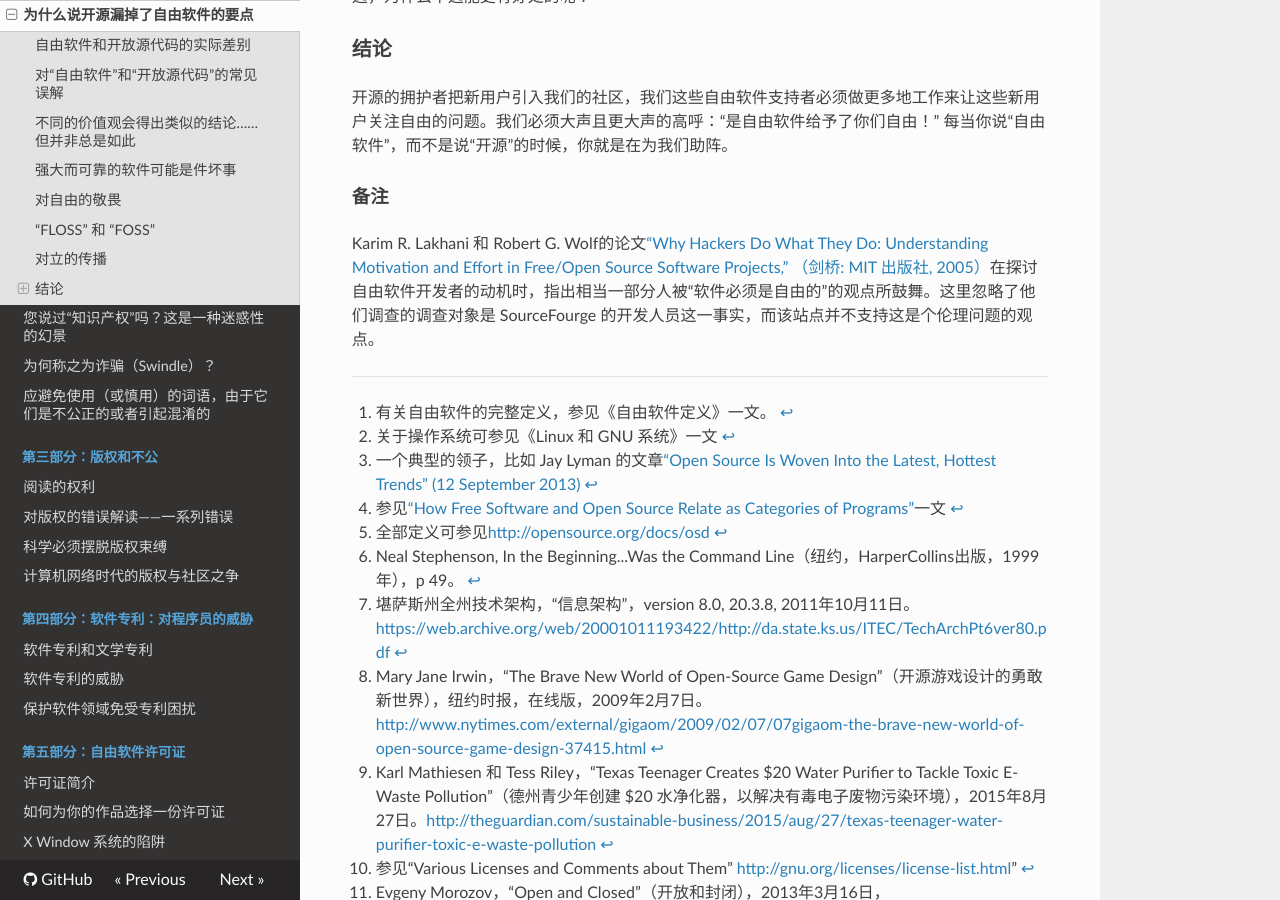
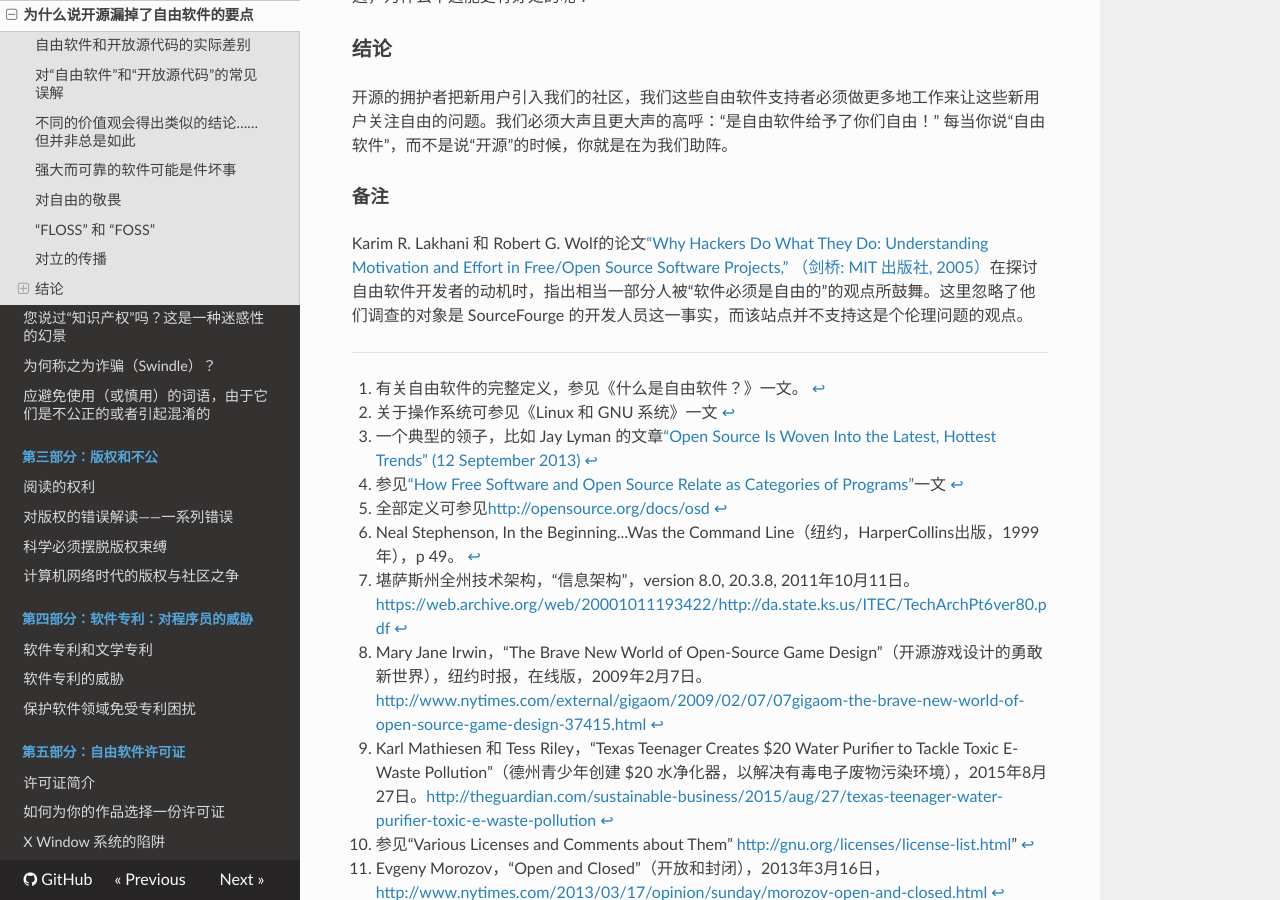
Before and after one commit to beijinglug/fsfs-zh, an MkDocs documentation site: the page built from docs/open-source-misses-the-point.md, in a window 1280 px wide and 900 px high, scrolled down 5349 px. Built offline with MkDocs 1.6.1, drawn with Linux system fonts in a browser that asks for light colours; nearby versions of some CDN libraries; old or Windows-style settings are respelled for this version of MkDocs.

Commit message:
minor fix for open-source-misses-the-point

```diff
--- a/docs/open-source-misses-the-point.md
+++ b/docs/open-source-misses-the-point.md
@@ -109,9 +109,9 @@
 
 #### 备注
 
-Karim R. Lakhani 和 Robert G. Wolf的论文[“Why Hackers Do What They Do: Understanding Motivation and Effort in Free/Open Source Software Projects,” （剑桥: MIT 出版社, 2005）](http://ocw.mit.edu/courses/sloan-school-of-management/15-352-managing-innovation-emerging-trends-spring-2005/readings/lakhaniwolf.pdf)在探讨自由软件开发者的动机时，指出相当一部分人被“软件必须是自由的”的观点所鼓舞。这里忽略了他们调查的调查对象是 SourceFourge 的开发人员这一事实，而该站点并不支持这是个伦理问题的观点。
+Karim R. Lakhani 和 Robert G. Wolf的论文[“Why Hackers Do What They Do: Understanding Motivation and Effort in Free/Open Source Software Projects,” （剑桥: MIT 出版社, 2005）](http://ocw.mit.edu/courses/sloan-school-of-management/15-352-managing-innovation-emerging-trends-spring-2005/readings/lakhaniwolf.pdf)在探讨自由软件开发者的动机时，指出相当一部分人被“软件必须是自由的”的观点所鼓舞。这里忽略了他们调查的对象是 SourceFourge 的开发人员这一事实，而该站点并不支持这是个伦理问题的观点。
 
-[^open-1]: 有关自由软件的完整定义，参见《自由软件定义》一文。
+[^open-1]: 有关自由软件的完整定义，参见《什么是自由软件？》一文。
 
 [^open-2]: 关于操作系统可参见《Linux 和 GNU 系统》一文
 
```
